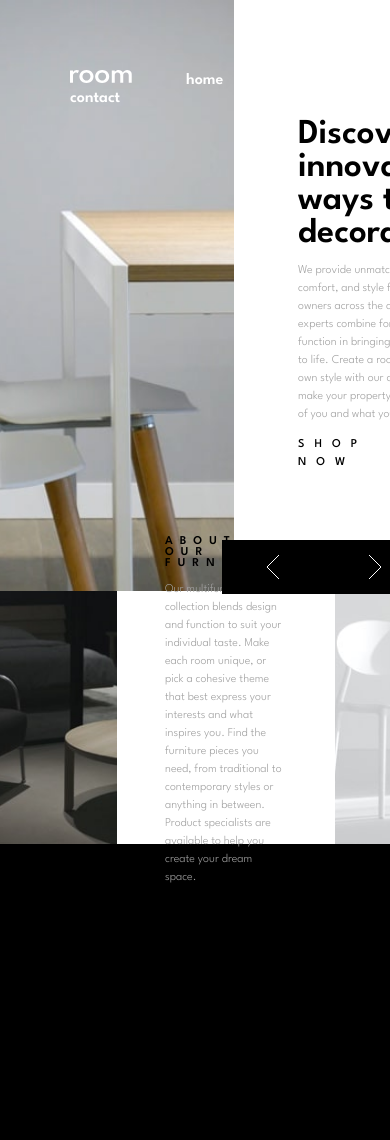
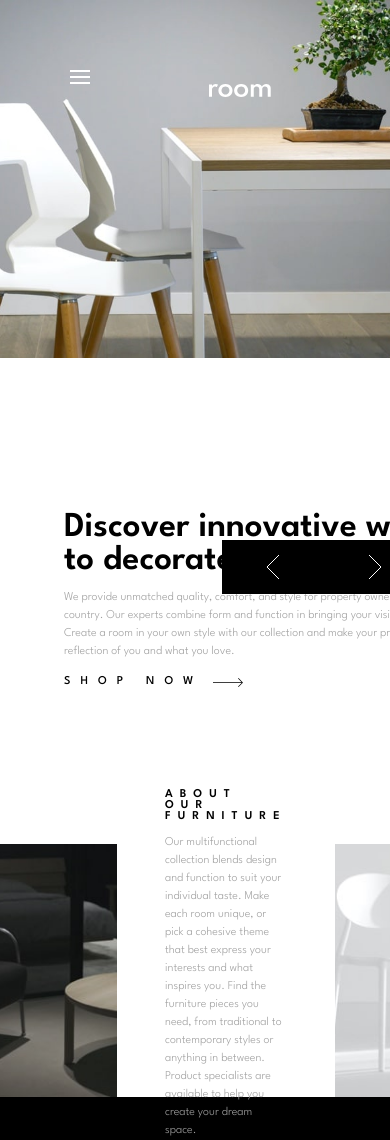
Before and after one commit to kristinetuazon/matching-mockups, a website: page 2-frontendmentor-website/index.html in a window 390 px wide. Shown: the top 1140 px of the page. Before the commit the page ends 887 px from the top, so only its background shows below. Drawn offline with Linux system fonts and the light colour scheme.

Commit message:
start with responsive screen

```diff
--- a/2-frontendmentor-website/index.html
+++ b/2-frontendmentor-website/index.html
@@ -20,6 +20,7 @@
     <title>Frontend Mentor | Room homepage</title>
   </head>
   <div class="navbar">
+    <img src="images/icon-hamburger.svg" alt="hamburger" class="navbar__hamburger">
     <img class="navbar__logo" src="images/logo.svg" alt="website-logo" />
     <a href="" class="navbar__link">home</a>
     <a href="" class="navbar__link"> shop </a>
--- a/2-frontendmentor-website/styles/style.scss
+++ b/2-frontendmentor-website/styles/style.scss
@@ -73,7 +73,7 @@ body {
       height: 10vh;
       margin: 0;
       position: absolute;
-      z-index:1;
+      z-index: 1;
       top: 64%;
       left: 57%;
 
@@ -88,9 +88,7 @@ body {
         padding: 3px;
         background-color: $primary-black;
       }
-
-  }
-
+    }
   }
   .body__row2 {
     display: flex;
@@ -136,14 +134,16 @@ body {
 }
 
 .navbar {
-  display: relative;
   background-color: transparent;
   position: fixed;
   z-index: 1;
-  width: 100%;
+  width: 100vw;
   margin: 70px;
   .navbar__logo {
     margin-right: 50px;
+  }
+  .navbar__hamburger {
+    visibility: hidden;
   }
   .navbar__link {
     text-decoration: none;
@@ -158,3 +158,45 @@ body {
     line-height: 1;
   }
 }
+
+@media only screen and (max-width: 800px) {
+  .navbar {
+    display: grid;
+
+    .navbar__hamburger {
+      visibility: visible;
+      justify-content: center;
+    }
+    .navbar__logo {
+      justify-self: center;
+      align-items: center;
+      justify-content: center;
+    }
+    .navbar__link {
+      visibility: hidden;
+    }
+  }
+  body {
+    .body__row1 {
+      display: flex;
+      flex-direction: column;
+      height: 100vh;
+      background-color: aqua;
+
+      .body__picture1 {
+        height: 50vh;
+        object-fit: cover;
+        width: 100vw;
+
+      }
+      .body__textbox1 {
+        height: 50vh;
+        width: 100vw;
+        padding: 4em;
+        display: flex;
+        flex-direction: column;
+        justify-content: center;
+      }
+    }
+  }
+}
```
Also changed, not shown: 2-frontendmentor-website/styles/style.css.
